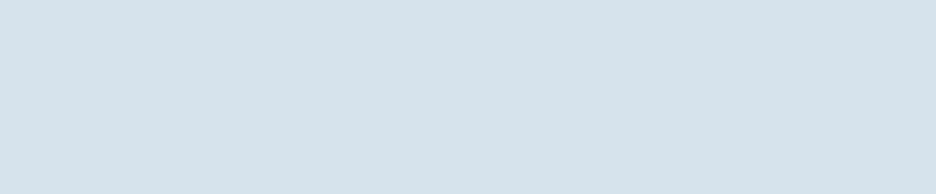
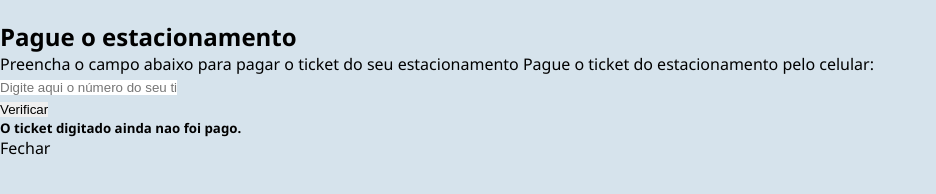
Before and after one commit to rafaelmmayer/Controle-de-Estacionamento-de-Shopping, a plain HTML site: page html/caixa-cobranca.html in a window 1280 px wide. Shown: the whole page, without its empty margins (0-936 px from the left). Drawn offline with Linux system fonts and the light colour scheme.

Commit message:
Inicio da Tela de Caixa de Cobranca

```diff
--- a/html/caixa-cobranca.html
+++ b/html/caixa-cobranca.html
@@ -8,5 +8,30 @@
     <title>Caixa de Cobrança</title>
 </head>
 <body>
+    <section="" class="Caixa de Pagamento">
+        <div class="info-header">
+            <h2 class="title">Pague o estacionamento</h2>
+            <p>
+                <span class="text-desktop">Preencha o campo abaixo para pagar o ticket do seu estacionamento</span>
+                <span class="text-mobile">Pague o ticket do estacionamento pelo celular:</span>
+            </p>
+            <div class="barcode-holder"></div><div class="text-holder"></div>
+            <div class="payment-option"></div>
+                <input autocomplete="off" name="ticketNumber" id="ticketNumber" type="text" placeholder="Digite aqui o número do seu ticket" pattern="[0-9]*" inputmode="numeric" mask="0000000000-00" required="" class="form-control ng-pristine ng-invalid ng-touched">
+        </div>
+        <div class="form-group">
+            <button type="submit" id="submitForm" class="btn btn-success large">Verificar</button>
+        </div>
+        </div>
+        <h5>O ticket digitado ainda nao foi pago.</h5>
+        </div>
+            <div class="holder-scanner">
+                <div class="close">Fechar</div>
+                <div class="input-group">
+                    <div id="inputBarcode" style="position: relative;"></div>
+                        <div class="line"></div>
+                </div>
+            </div>
+    </section>
 </body>
 </html>
```
